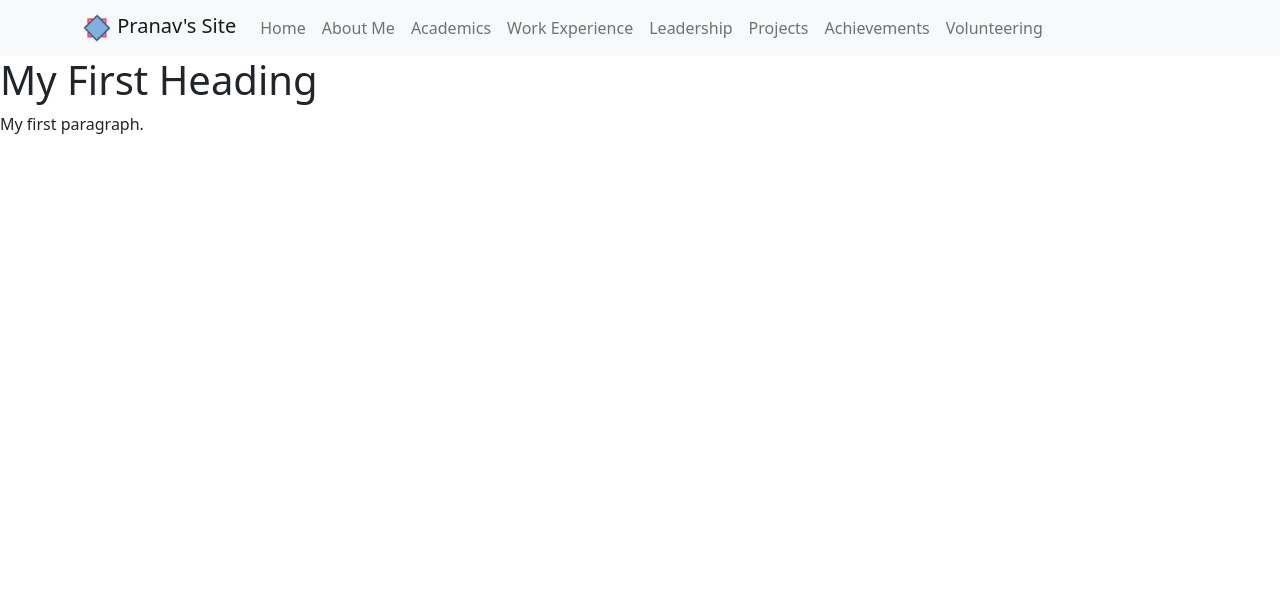
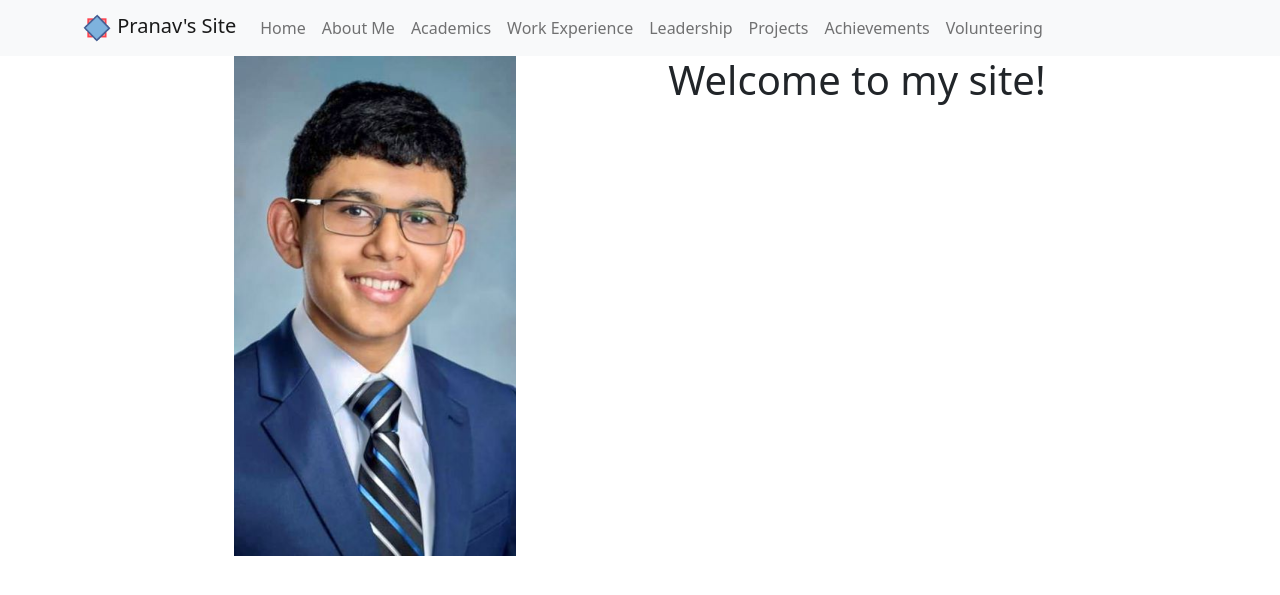
Before and after one commit to jainpranav1/personal_website, a Node server app: page / in a window 1280 px wide. Shown: the top 595 px of the page. Run offline with Node 20, Linux system fonts and the light colour scheme.

Commit message:
set up basic home

```diff
--- a/views/home.ejs
+++ b/views/home.ejs
@@ -3,9 +3,25 @@
   <head>
     <title>Cool Site</title>
     <%- include('bootstrap') %> <%- include('navbar') %>
+
+    <style>
+      .img-text-container {
+        display: flex;
+        flex-direction: row;
+        justify-content: space-evenly;
+      }
+
+      .text-container {
+        text-align: center;
+      }
+    </style>
   </head>
   <body>
-    <h1>My First Heading</h1>
-    <p>My first paragraph.</p>
+    <div class="container img-text-container">
+      <img src="/pranav_pic.jpg" height="500" />
+      <div class="text-container">
+        <h1>Welcome to my site!</h1>
+      </div>
+    </div>
   </body>
 </html>
```
Also changed, not shown: public/pranav_pic.jpg (added).
